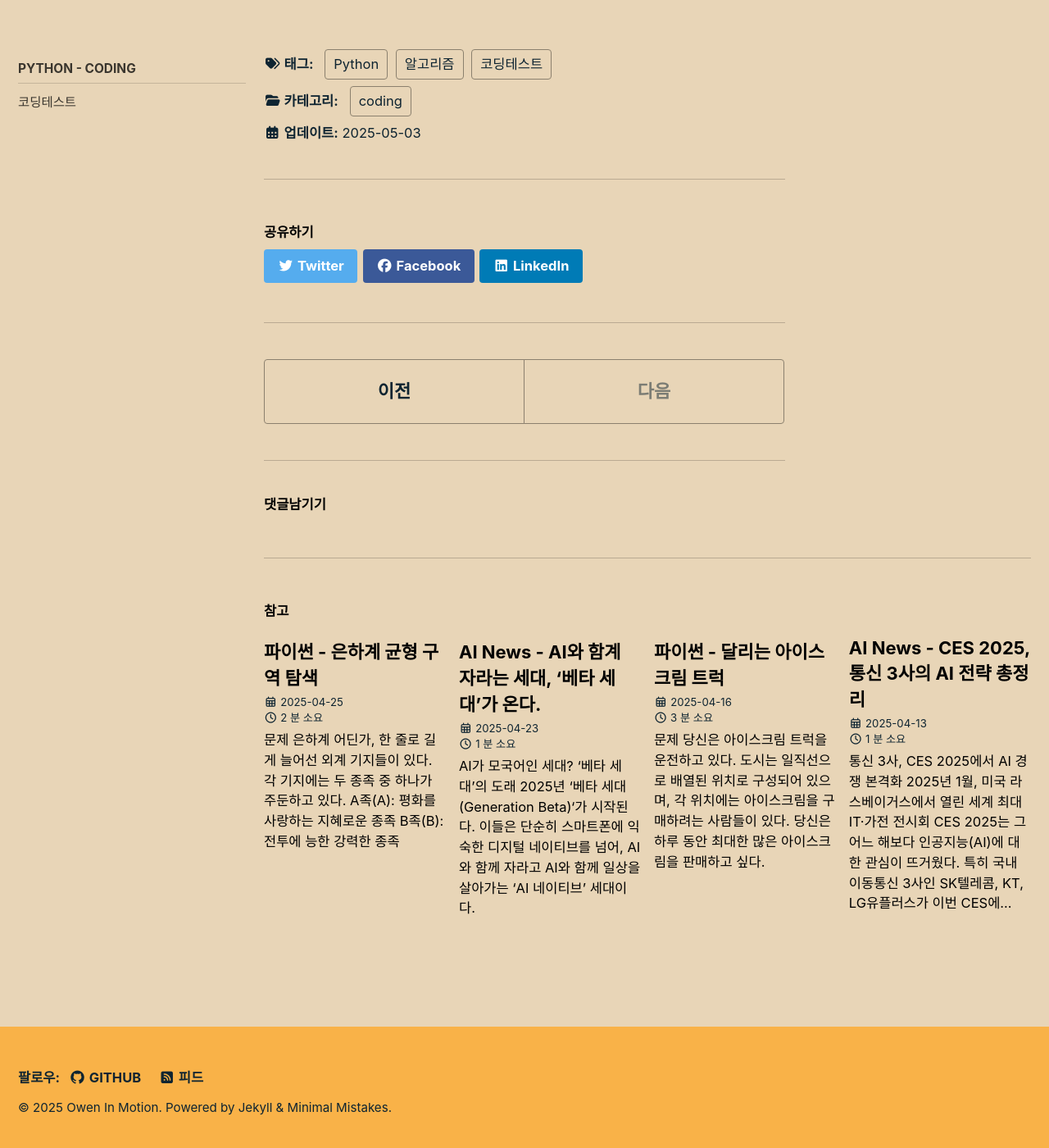
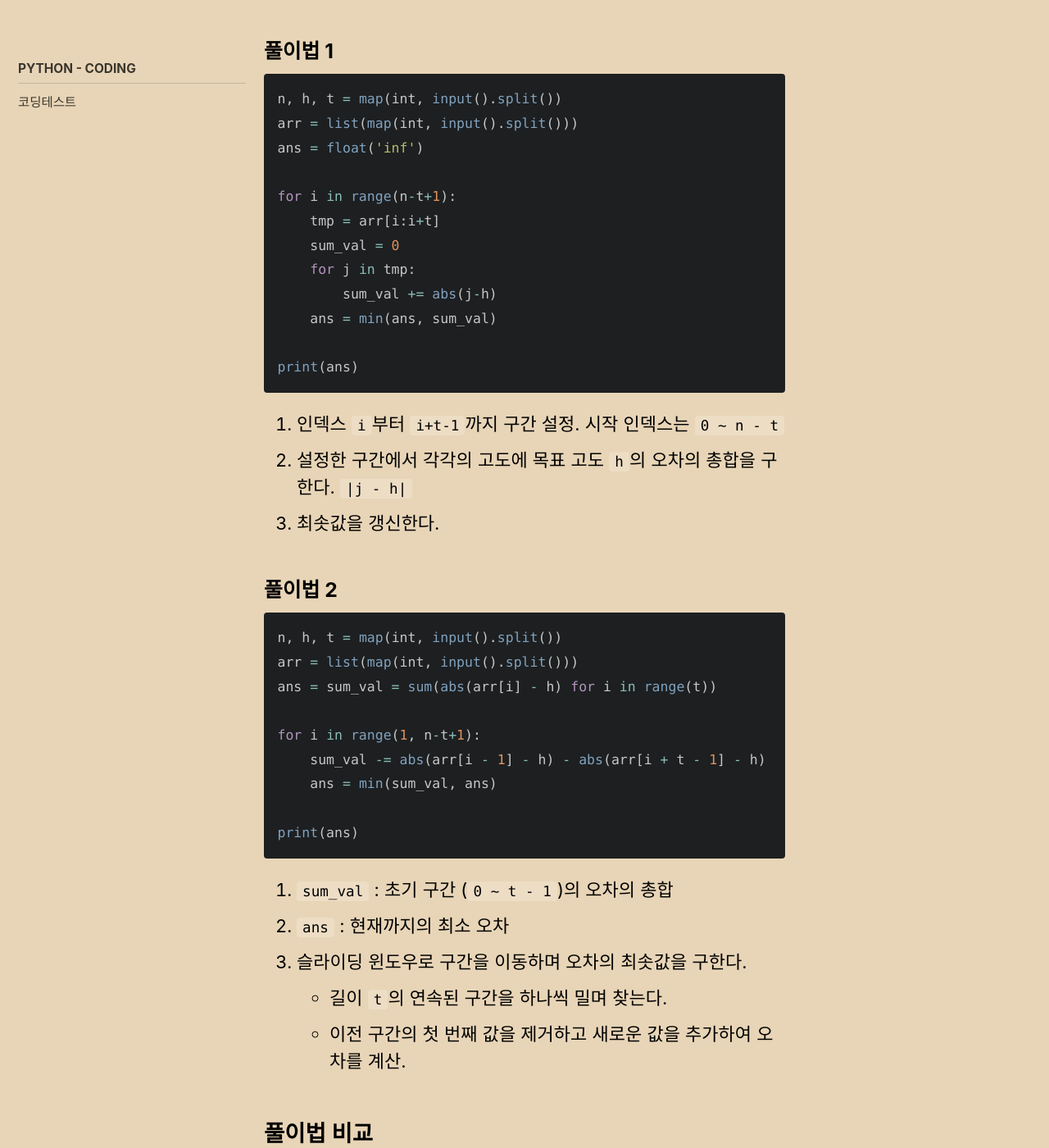
Before and after one commit to mowinowen/mowinowen.github.io, a Jekyll site: the page built from _posts/2025-05-03-codingtest23.md, in a window 1280 px wide and 1400 px high, scrolled down 2040 px. Shown: the whole window at 82% size. Built offline with Jekyll 4.4.1, drawn with Linux system fonts in a browser that asks for light colours; cached includes are drawn as plain includes; comment, search, counter and statistics services are not loaded; some of the changed text lies outside the part shown.

Commit message:
post update (solve 1, 2. solution compare) - codingtest23

````diff
--- a/_posts/2025-05-03-codingtest23.md
+++ b/_posts/2025-05-03-codingtest23.md
@@ -2,7 +2,7 @@
 layout: single
 title: "파이썬 - 드론 고도 안정화"
 categories: coding
-tag: [Python, 알고리즘, 코딩테스트]
+tag: [Python, 알고리즘, 코딩테스트, Brute Force, 슬라이딩 윈도우]
 toc: true
 author_profile: false
 sidebar:
@@ -50,3 +50,52 @@ sidebar:
 |5 ~ 7|[90, 15, 47]| \|90 - 50\| + \|15 - 50\| + \|47 - 50\| | 78|
 
 따라서 드론 고도 비용의 최소값은 `[36, 72, 55]`에서의 `41`이다.
+
+### 풀이법 1
+```python
+n, h, t = map(int, input().split())
+arr = list(map(int, input().split()))
+ans = float('inf')
+
+for i in range(n-t+1):
+    tmp = arr[i:i+t]
+    sum_val = 0
+    for j in tmp:
+        sum_val += abs(j-h)
+    ans = min(ans, sum_val)
+
+print(ans)
+```
+
+1. 인덱스 `i`부터 `i+t-1`까지 구간 설정. 시작 인덱스는 `0 ~ n - t`
+2. 설정한 구간에서 각각의 고도에 목표 고도 `h`의 오차의 총합을 구한다. `|j - h|`
+3. 최솟값을 갱신한다.
+
+### 풀이법 2
+```python
+n, h, t = map(int, input().split())
+arr = list(map(int, input().split()))
+ans = sum_val = sum(abs(arr[i] - h) for i in range(t))
+
+for i in range(1, n-t+1):
+    sum_val -= abs(arr[i - 1] - h) - abs(arr[i + t - 1] - h)
+    ans = min(sum_val, ans)
+
+print(ans)
+```
+
+1. `sum_val` : 초기 구간 (`0 ~ t - 1`)의 오차의 총합
+2. `ans` : 현재까지의 최소 오차
+3. 슬라이딩 윈도우로 구간을 이동하며 오차의 최솟값을 구한다.
+  - 길이 `t`의 연속된 구간을 하나씩 밀며 찾는다.
+  - 이전 구간의 첫 번째 값을 제거하고 새로운 값을 추가하여 오차를 계산.
+
+## 풀이법 비교
+### 풀이법 1
+- 모든 가능한 길이 `t`의 구간을 슬라이싱하여 확인 (Brute Force)
+- 각 구간에 대해 `|arr[j] - h|`를 매번 더해 오차 합을 구한다.
+- 바깥 반복문은 <code>O(n)</code>, 안쪽 반복문은 <code>O(t)</code>가 걸리므로 총 <code>O(n x t)</code> 시간이 걸린다.
+
+### 풀이법 2
+- 첫 구간의 오차 총합을 구하고 이후 맨 앞의 값을 빼고 추가된 값을 더해 구간을 한 칸씩 밀며 오차를 갱신한다.
+- <code>O(n)</code> 시간이 걸린다.
````
